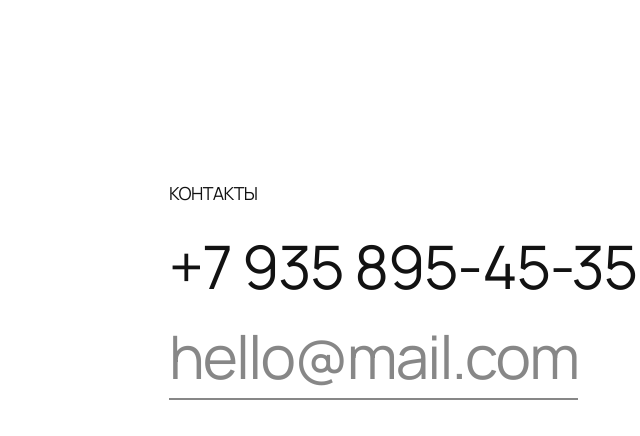
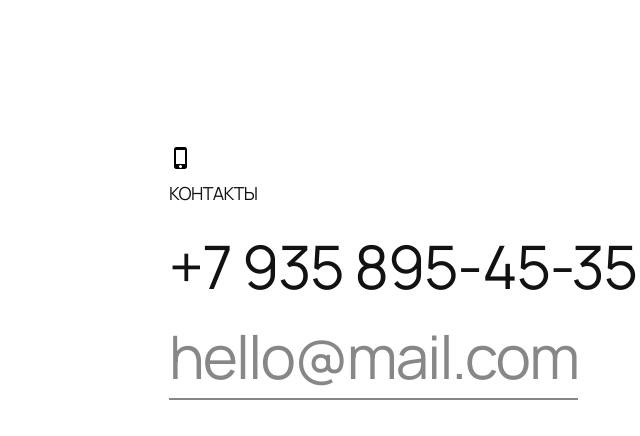
Before and after one commit to leonidzelenin/Metrika, a plain HTML site: page index.html in a window 1280 px wide. Shown: the part 6433-6869 px from the top of the page, 81-721 px from the left. Drawn offline with Linux system fonts and the light colour scheme; the site is published under a folder, as on GitHub Pages, so addresses that start at the root find nothing.

Commit message:
Update style.css

```diff
--- a/style.css
+++ b/style.css
@@ -249,7 +249,7 @@ h2 {
   display: block;
   width: 24px;
   height: 24px;
-  background-image: url("/phone-icon.png");
+  background-image: url("phone-icon.png");
   background-size: contain;
   background-repeat: no-repeat;
   background-position: 50%;
```
